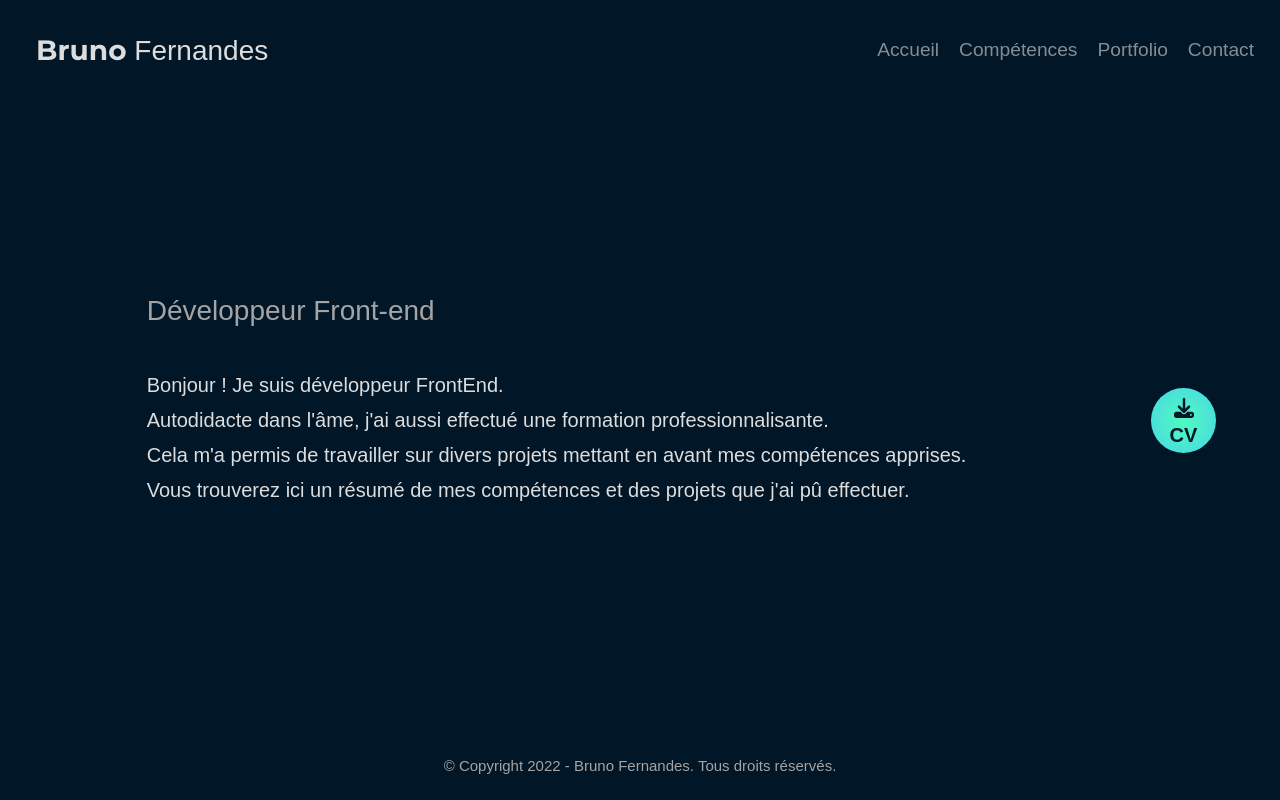
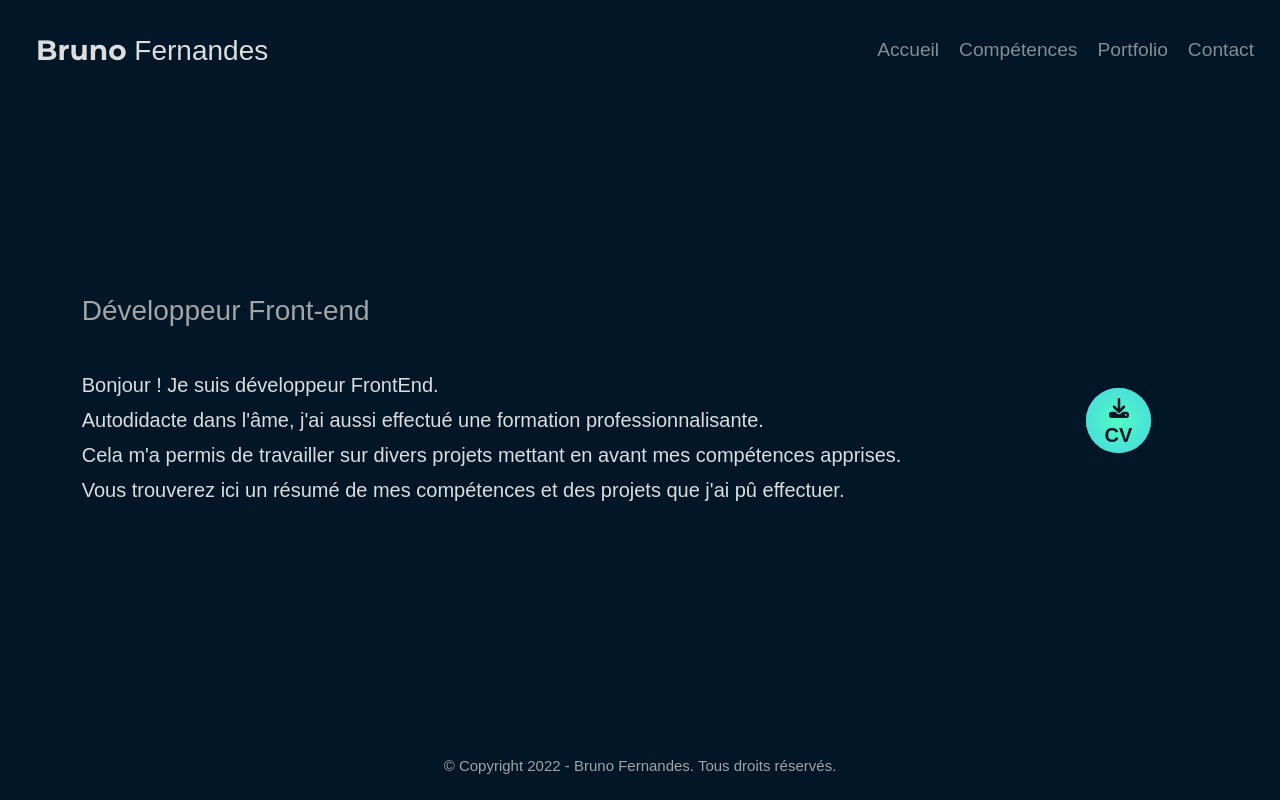
Before and after one commit to BrunoFrds/portfolio, a React (Create React App) app: page / in a window 1280 px wide. Built offline with nearby package versions, Linux system fonts and the light colour scheme.

Commit message:
modif lien pdf

```diff
--- a/src/Pages/Accueil/Accueil.jsx
+++ b/src/Pages/Accueil/Accueil.jsx
@@ -1,8 +1,36 @@
+import { useEffect } from "react";
 import cvbf from "../../Assets/document/CV Bruno Fernandes.pdf";
 import { FontAwesomeIcon } from "@fortawesome/react-fontawesome";
 import { faDownload } from "@fortawesome/free-solid-svg-icons";
 
 const Accueil = () => {
+  useEffect(() => {
+    const lienPdf = document.querySelector(".lien-pdf");
+    const circleOne = document.querySelector(".circle-one");
+    const circleTwo = document.querySelector(".circle-two");
+
+    lienPdf.addEventListener("mouseover", () => {
+      circleOne.classList.add("hoveredOne");
+      circleTwo.classList.add("hoveredTwo");
+    });
+
+    lienPdf.addEventListener("mouseout", () => {
+      circleOne.classList.remove("hoveredOne");
+      circleTwo.classList.remove("hoveredTwo");
+    });
+
+    return () => {
+      lienPdf.removeEventListener("mouseover", () => {
+        circleOne.classList.add("hoveredOne");
+        circleTwo.classList.add("hoveredTwo");
+      });
+      lienPdf.removeEventListener("mouseout", () => {
+        circleOne.classList.remove("hoveredOne");
+        circleTwo.classList.remove("hoveredTwo");
+      });
+    };
+  }, []);
+
   return (
     <div className="accueil">
       <div className="accueil-presentation">
@@ -19,11 +47,12 @@ const Accueil = () => {
         </p>
       </div>
       <div className="accueil-pdf">
+        <div className="circle-two"></div>
         <a className="lien-pdf" href={cvbf} target="_blank" rel="noreferrer">
           <FontAwesomeIcon icon={faDownload} className="download-icon" />
           <span className="title-pdf">CV</span>
         </a>
-        <div class="background-circle"></div>
+        <div className="circle-one"></div>
       </div>
     </div>
   );
--- a/src/Styles/Components/_navigation.scss
+++ b/src/Styles/Components/_navigation.scss
@@ -57,7 +57,7 @@
     width: 0;
     height: 100vh;
     padding: 2rem;
-    background-color: #000000;
+    background-color: $colorBackground;
     transition: all 0.8s ease-out;
   }
   .show-nav .navbar__links {
--- a/src/Styles/Pages/_accueil.scss
+++ b/src/Styles/Pages/_accueil.scss
@@ -26,20 +26,15 @@
   .accueil-pdf {
     display: flex;
     align-items: center;
+    position: relative;
     .lien-pdf {
       display: flex;
       flex-direction: column;
       align-items: center;
       color: $colorBackground;
       background: $colorRadient;
-      border-radius: 32.5px;
+      border-radius: 50%;
       width: 65px;
-      &:hover {
-        background-color: rgba($white, $alpha: 1);
-        transform: scale(1.1);
-        transition: transform 0.1s ease-in-out;
-        box-shadow: 0 0 10px 5px $colorYellow;
-      }
       .download-icon {
         margin-top: 10px;
         height: 20px;
@@ -50,6 +45,39 @@
         font-weight: bold;
         margin: 0px 26px;
       }
+      &:hover {
+        background-color: rgba($white, $alpha: 1);
+        transform: scale(1.1);
+        transition: transform 0.1s ease-in-out;
+      }
+    }
+    .circle-one {
+      position: relative;
+      right: 65px;
+      width: 65px;
+      height: 65px;
+      background: #49d5e5;
+      filter: brightness(80%);
+      border-radius: 50%;
+      z-index: -1;
+    }
+    .hoveredOne {
+      transform: scale(1.4);
+      transition: transform 0.15s ease-in-out;
+    }
+    .circle-two {
+      position: relative;
+      left: 65px;
+      width: 65px;
+      height: 65px;
+      background: #49d5e5;
+      filter: brightness(60%);
+      border-radius: 50%;
+      z-index: -2;
+    }
+    .hoveredTwo {
+      transform: scale(1.7);
+      transition: transform 0.2s ease-in-out;
     }
   }
 }
@@ -60,6 +88,7 @@
     justify-content: center;
     align-items: center;
     margin-top: 20px;
+    height: 100vh;
     .accueil-title {
       font-size: 22px !important;
       font-weight: lighter;
--- a/src/Styles/_settings.scss
+++ b/src/Styles/_settings.scss
@@ -15,8 +15,8 @@ $colorBackground: #011627;
 $colorBackgroundSecond: #011e38;
 $colorGradient: linear-gradient(to right, #4efcbf, #49d5e5);
 $colorRadient: radial-gradient(#4efcbf, #49d5e5);
-$colorRed: #4efcbf;
-$colorYellow: #49d5e5;
+$colorGreen: #4efcbf;
+$colorBlue: #49d5e5;
 $white: #ddd;
 
 * {
```
